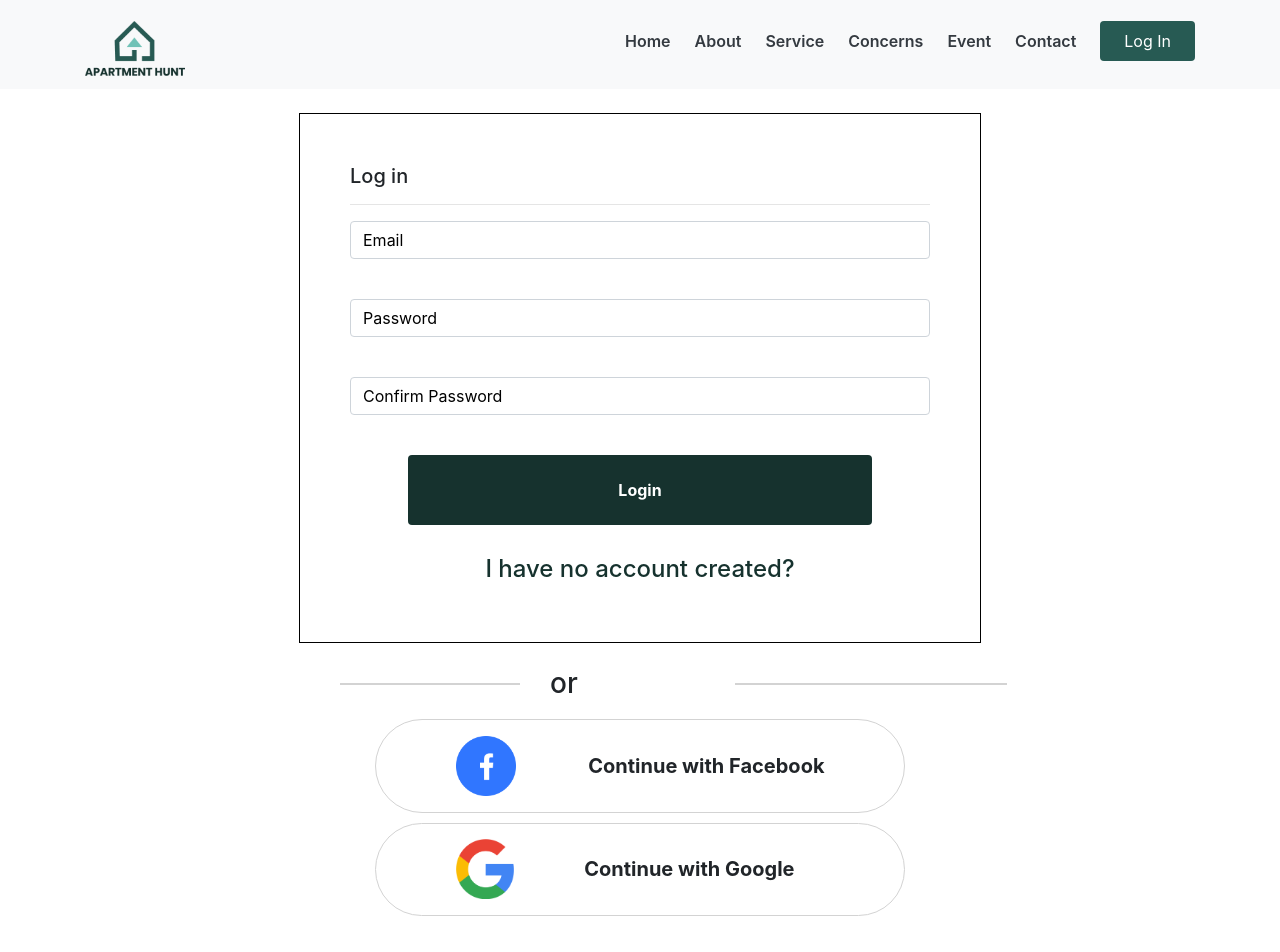
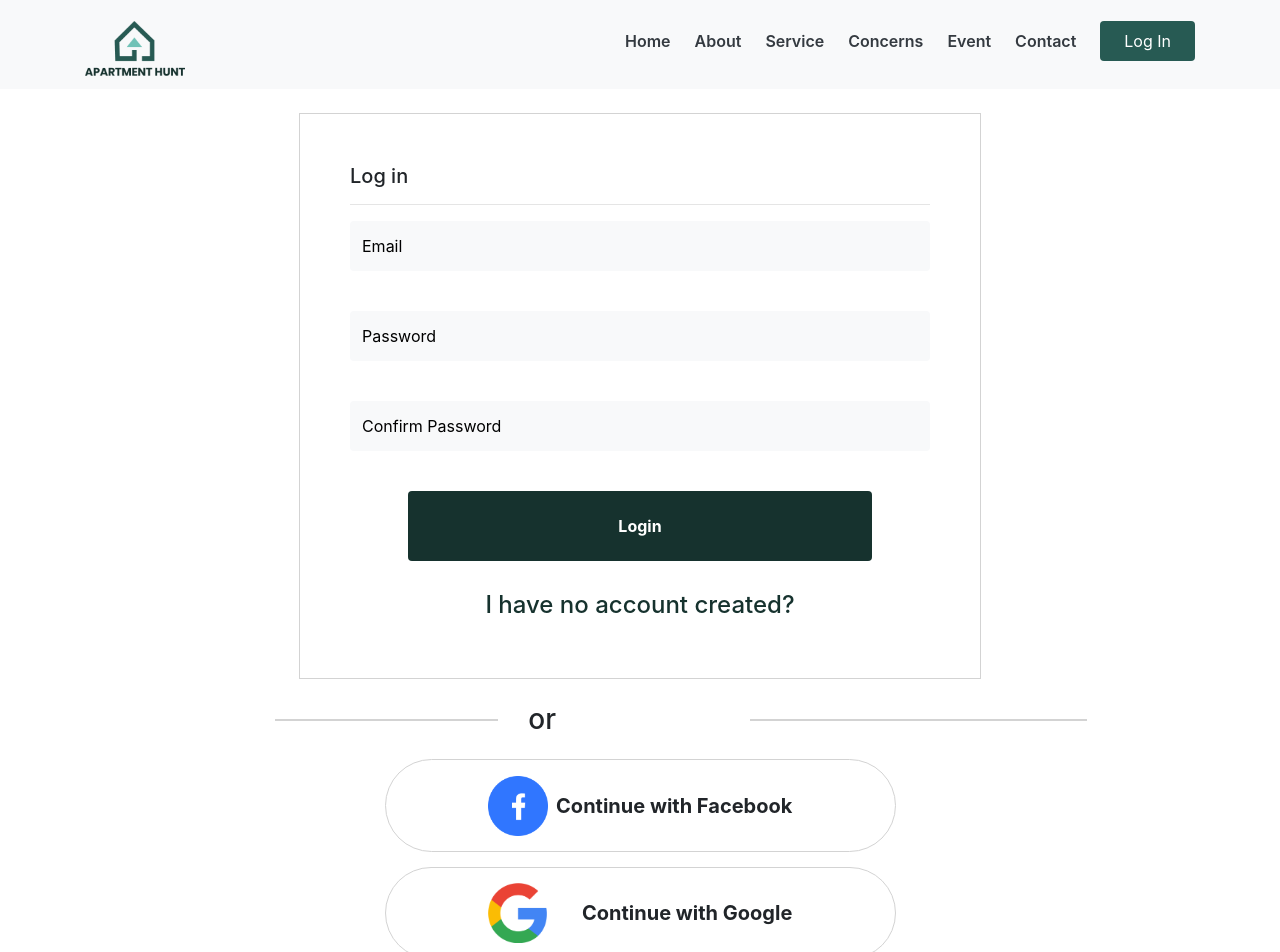
Before and after one commit to Shakib448/appartment-hunt-client, a React (Create React App) app: page /login in a window 1280 px wide. Shown: the top 952 px of the page. Before the commit the page ends 926 px from the top, so only its background shows below. Built offline with nearby package versions, Linux system fonts and the light colour scheme; no server answers.

Commit message:
Form style Updated

```diff
--- a/src/Components/Login/Login/Login.js
+++ b/src/Components/Login/Login/Login.js
@@ -116,7 +116,10 @@ const Login = () => {
             <h5> {newUserInfo ? " Create a new account?" : "Log in"} </h5>
             <hr />
             {newUserInfo && (
-              <div className="form-group" style={{ textAlign: "center" }}>
+              <div
+                className="form-group inputForm"
+                style={{ textAlign: "center" }}
+              >
                 <input
                   name="fullName"
                   className="form-control login__input"
@@ -151,7 +154,10 @@ const Login = () => {
                 </span>
               </div>
             )}
-            <div className="form-group" style={{ textAlign: "center" }}>
+            <div
+              className="form-group inputForm"
+              style={{ textAlign: "center" }}
+            >
               <input
                 name="email"
                 placeholder="Email"
@@ -167,7 +173,10 @@ const Login = () => {
                 {errors.email && errors.email.message}
               </span>
             </div>
-            <div className="form-group" style={{ textAlign: "center" }}>
+            <div
+              className="form-group inputForm"
+              style={{ textAlign: "center" }}
+            >
               <input
                 type="password"
                 name="password"
@@ -186,7 +195,10 @@ const Login = () => {
                 {errors.password && errors.password.message}
               </span>
             </div>
-            <div className="form-group" style={{ textAlign: "center" }}>
+            <div
+              className="form-group inputForm"
+              style={{ textAlign: "center" }}
+            >
               <input
                 type="password"
                 name="confirmPassword"
--- a/src/Components/Login/Login/Login.sass
+++ b/src/Components/Login/Login/Login.sass
@@ -1,11 +1,10 @@
 .login__inputBtn
   padding: 4% 0 !important
   width : 80% !important
-  color: black
   font-weight: bold !important
   background-color: #16322E !important
   border: none !important
-  outline: none
+  outline: none !important
   margin-bottom: 30px
 
 hr.login__left
@@ -18,11 +17,7 @@ hr.login__left
   margin-left: -14% !important
 
 .login__faceBook__google
-  margin: 10px 100px 10px 100px
-
-.login__inputBtn
-  &:hover
-    background-color: #16322E
+  margin: 2% 15%
 
 .login__inputBtn
   &:focus
@@ -31,32 +26,29 @@ hr.login__left
     box-shadow: none !important
 
 .__login
-  border: 1px solid black
+  border: 1px solid lightgray
   padding: 50px
-
-.row.login__or
-  margin: 0px 50px
 
 .login__input
   &:focus
     border-color: none !important
 
 .login__input
-  height: 65px
-  background-color: #fff !important
-  border: none
+  height: 50px !important
+  background-color: #F8F9FA!important
+  border: none !important
   outline: none
-
   &::placeholder
     color: #000 !important
 
   &:focus
-    background-color: #fff !important
-    // border-bottom: 1px solid black !important
+    font-weight: bold
+    box-shadow: none !important
 
-.__login input.form-control
+.inputForm
   &:focus
     box-shadow: none !important
+    padding: 100px !important
 
 .login__fb
   height: 60px
@@ -70,10 +62,4 @@ hr.login__left
   display: flex
   justify-content: space-between
   align-items: center
-  padding: 3% 15%
-
-img.login__fb
-  position: relative
-
-span.login__google
-  margin-right: 30px
+  padding: 3% 20%
```
